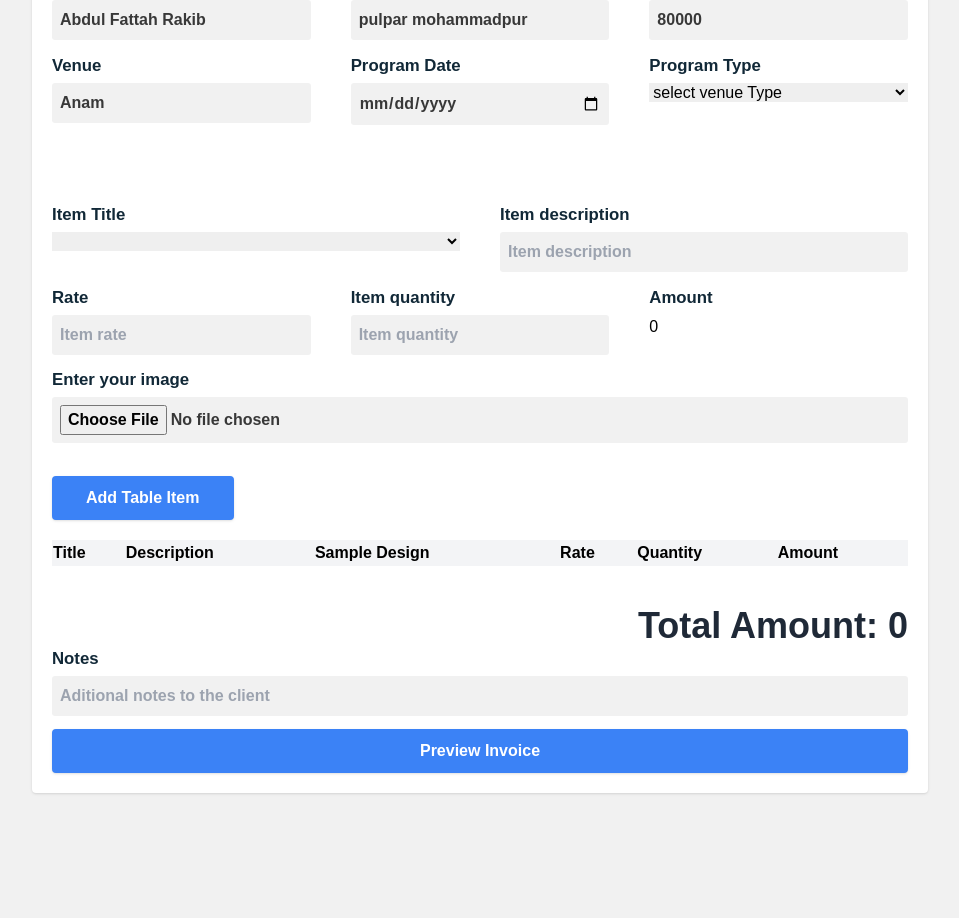
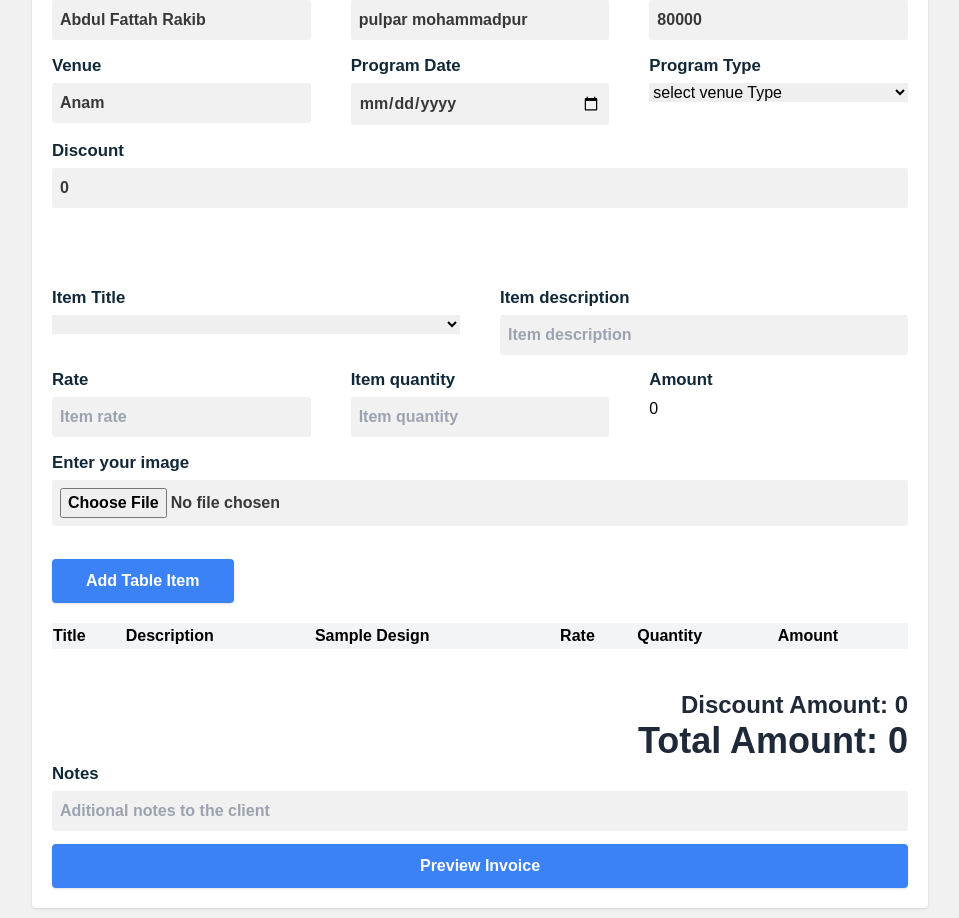
Before and after one commit to rikitoaf/inovice, a React (Create React App) app: page / in a window 1280 px wide. Shown: the part 382-1300 px from the top of the page, without its empty margins (160-1119 px from the left). Before the commit the page ends 1195 px from the top, so only its background shows below. Built offline with nearby package versions, Linux system fonts and the light colour scheme.

Commit message:
updated2

```diff
--- a/src/App.js
+++ b/src/App.js
@@ -49,6 +49,7 @@ function App() {
   const [list, setList] = useState([])
   const [total, setTotal] = useState(0)
   const [selectedTitle, setSelectedTitle] = useState('');
+  const [discount, setDiscount] = useState(0)
 
   const componentRef = useRef()
 
@@ -80,7 +81,7 @@ function App() {
 
 
 
-      <Table selectedTitle = {selectedTitle} description = {description }rate= {rate} quantity= {quantity } amount=  { amount }  file = {file} handleFileChange= {handleChange} list = {list} setList = {setList} total = {total} setTotal= {setTotal}/>
+      <Table selectedTitle = {selectedTitle} description = {description }rate= {rate} quantity= {quantity } amount=  { amount }  file = {file} handleFileChange= {handleChange} list = {list} setList = {setList} total = {total} setTotal= {setTotal} />
 
       <Bill  total={total} />
 
@@ -184,6 +185,8 @@ function App() {
         </article>
 
 
+
+
         <article className="md:grid grid-cols-3 gap-10">
           <div className="flex flex-col">
 
@@ -230,11 +233,20 @@ function App() {
 
         </article>
 
+        <article>
+          <div className="flex flex-col">
 
+
+              <label htmlFor="discount">  Discount</label>
+              <input type="number" name = "text" id = "discount" placeholder=' discount BDT' autoComplete='off'
+              value={discount} onChange={(e) => setDiscount(e.target.value)}/>
+
+          </div>
+        </article>
 
 
       <article>
-        <TableForm selectedTitle = {selectedTitle} setSelectedTitle = {setSelectedTitle} description= {description} setDescription = {setDescription} rate = {rate} setRate= {setRate} quantity= {quantity} setQuantity= {setQuantity} amount = {amount} setAmount={setAmount} file = {file} setFile = {setFile} handleChange = {handleChange} list = {list}setList = {setList} total = {total} setTotal= {setTotal}/>
+        <TableForm selectedTitle = {selectedTitle} setSelectedTitle = {setSelectedTitle} description= {description} setDescription = {setDescription} rate = {rate} setRate= {setRate} quantity= {quantity} setQuantity= {setQuantity} amount = {amount} setAmount={setAmount} file = {file} setFile = {setFile} handleChange = {handleChange} list = {list}setList = {setList} total = {total} setTotal= {setTotal} discount = {discount} setDiscount= {setDiscount}/>
       </article>
 
 
--- a/src/components/TableForm.js
+++ b/src/components/TableForm.js
@@ -5,7 +5,7 @@ import { v4 as uuidv4 } from 'uuid';
 import TitleNames from './TitleName';
 
 
-export default function TableForm({selectedTitle, setSelectedTitle, description, setDescription , rate , setRate,quantity, setQuantity, amount ,setAmount,file, setFile,handleChange, list, setList, total, setTotal}) {
+export default function TableForm({selectedTitle, setSelectedTitle, description, setDescription , rate , setRate,quantity, setQuantity, amount ,setAmount,file, setFile,handleChange, list, setList, total, setTotal, discount , setDiscount}) {
   const [isEditing, setEditing] = useState(false)
   const handleSubmit = (e) => {
     e.preventDefault()
@@ -68,7 +68,7 @@ export default function TableForm({selectedTitle, setSelectedTitle, description,
 
       }
     }
-    setTotal(sum)
+    setTotal(sum - discount)
     console.log(sum)
   },)
 
@@ -198,6 +198,7 @@ export default function TableForm({selectedTitle, setSelectedTitle, description,
         </table>
 
         <div>
+        <h2 className='flex items-end justify-end text-gray-800 text-2xl font-bold'>Discount Amount: {discount}</h2>
           <h2 className='flex items-end justify-end text-gray-800 text-4xl font-bold'>Total Amount: {total.toLocaleString()}</h2>
         </div>
     </>
```
